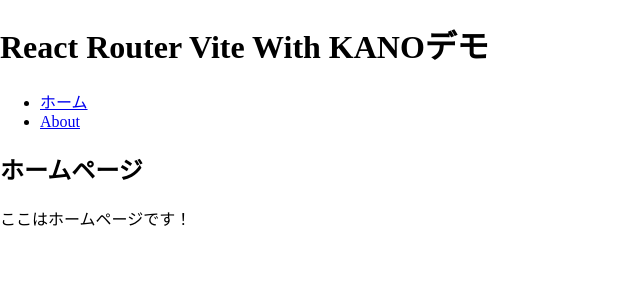
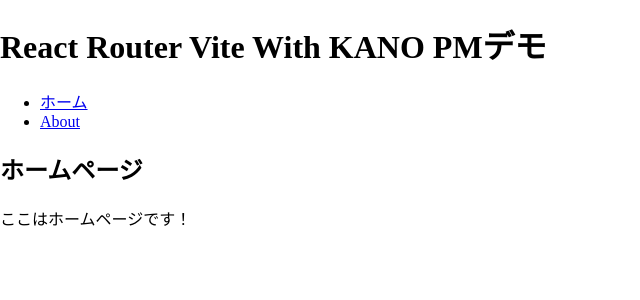
Before and after one commit to cannon0074/-------, a React (Vite) app in the folder pj-team-reazemi/: page / in a window 1280 px wide. Shown: the top 300 px of the page, without its empty margins (0-640 px from the left). Built offline with nearby package versions, Linux system fonts and the light colour scheme.

Commit message:
🎨 Change App.jsx

```diff
--- a/pj-team-reazemi/src/App.jsx
+++ b/pj-team-reazemi/src/App.jsx
@@ -9,7 +9,7 @@
     <BrowserRouter>
       {/* BrowserRouterで囲みます */}
       <div>
-        <h1>React Router Vite With KANOデモ</h1>
+        <h1>React Router Vite With KANO PMデモ</h1>
         <nav>
           <ul>
             <li>
```
